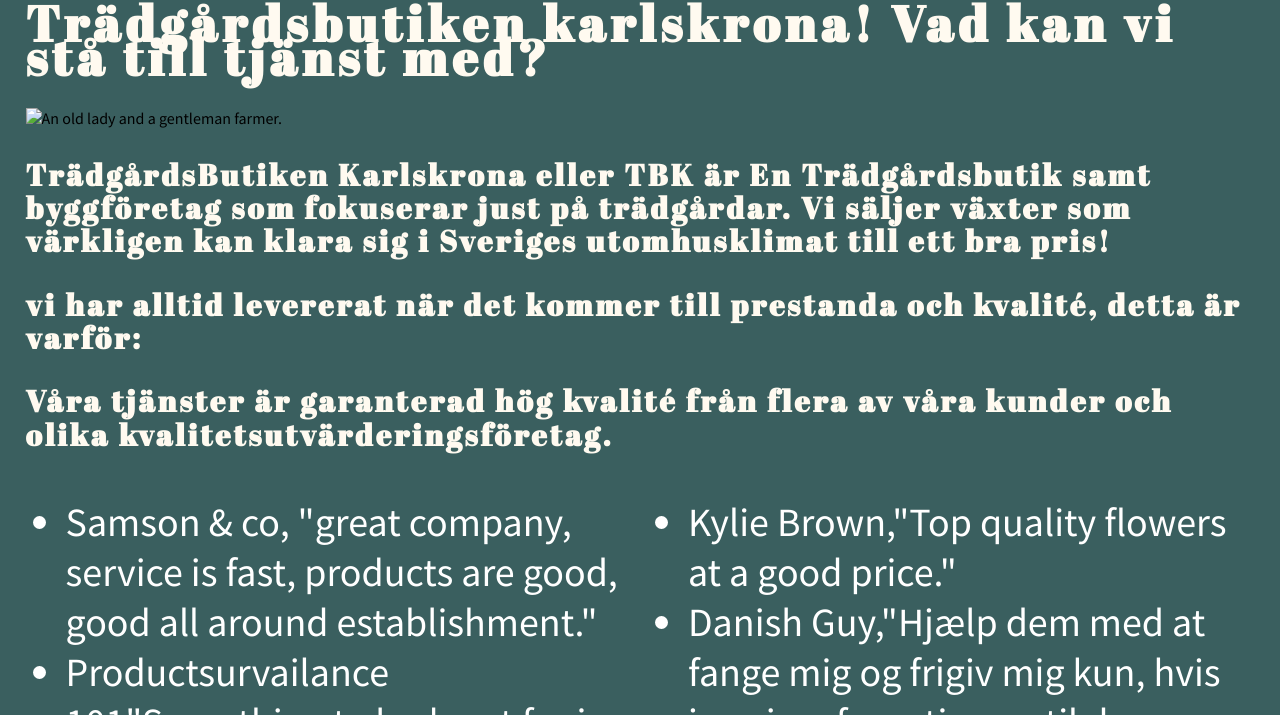
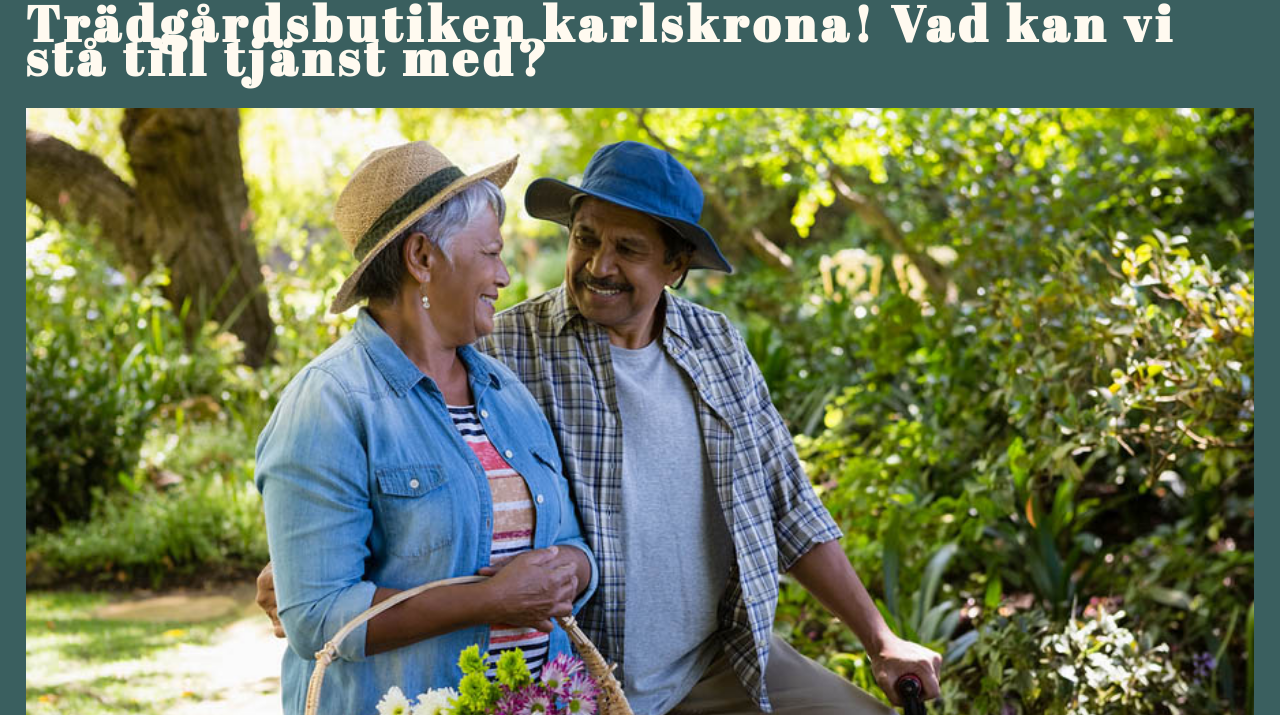
Before and after one commit to AssGro/Slutprojekt---Tr-dg-rdswebbsida, a plain HTML site: page omoss.html in a window 1280 px wide. Shown: the part 85-800 px from the top of the page. Drawn offline with Linux system fonts and the light colour scheme; the site is published under a folder, as on GitHub Pages, so addresses that start at the root find nothing.

Commit message:
Update omoss.html

```diff
--- a/omoss.html
+++ b/omoss.html
@@ -41,7 +41,7 @@
     </header>
 
     <h1>Trädgårdsbutiken karlskrona! Vad kan vi stå till tjänst med?</h1>
-    <img src="/bilder/gardenpics(3).jpg" alt="An old lady and a gentleman farmer." style="width:100%; height:auto;">
+    <img src="bilder/gardenpics(3).jpg" alt="An old lady and a gentleman farmer." style="width:100%; height:auto;">
         <h3>TrädgårdsButiken Karlskrona eller TBK är En Trädgårdsbutik samt byggföretag som fokuserar just på trädgårdar. Vi säljer växter som värkligen kan klara sig i Sveriges utomhusklimat till ett bra pris!</h3>
         <h3>vi har alltid levererat när det kommer till prestanda och kvalité, detta är varför:</h3>
         <h3>Våra tjänster är garanterad hög kvalité från flera av våra kunder och olika kvalitetsutvärderingsföretag.</h3>
```
